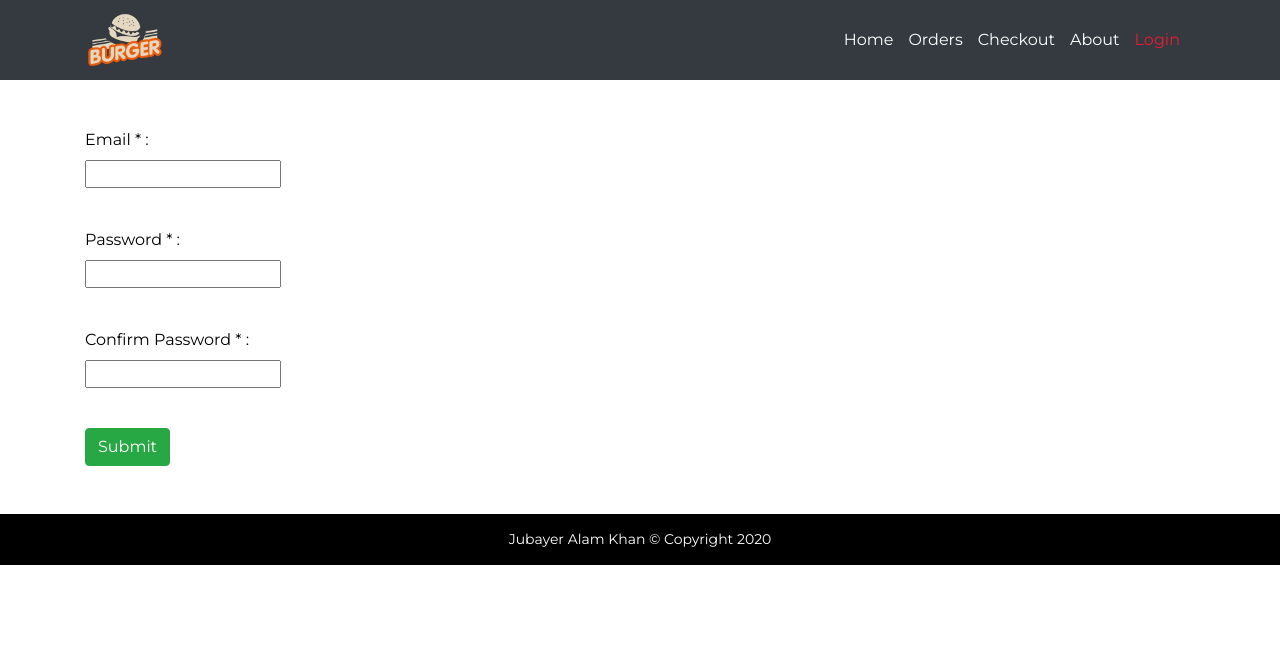
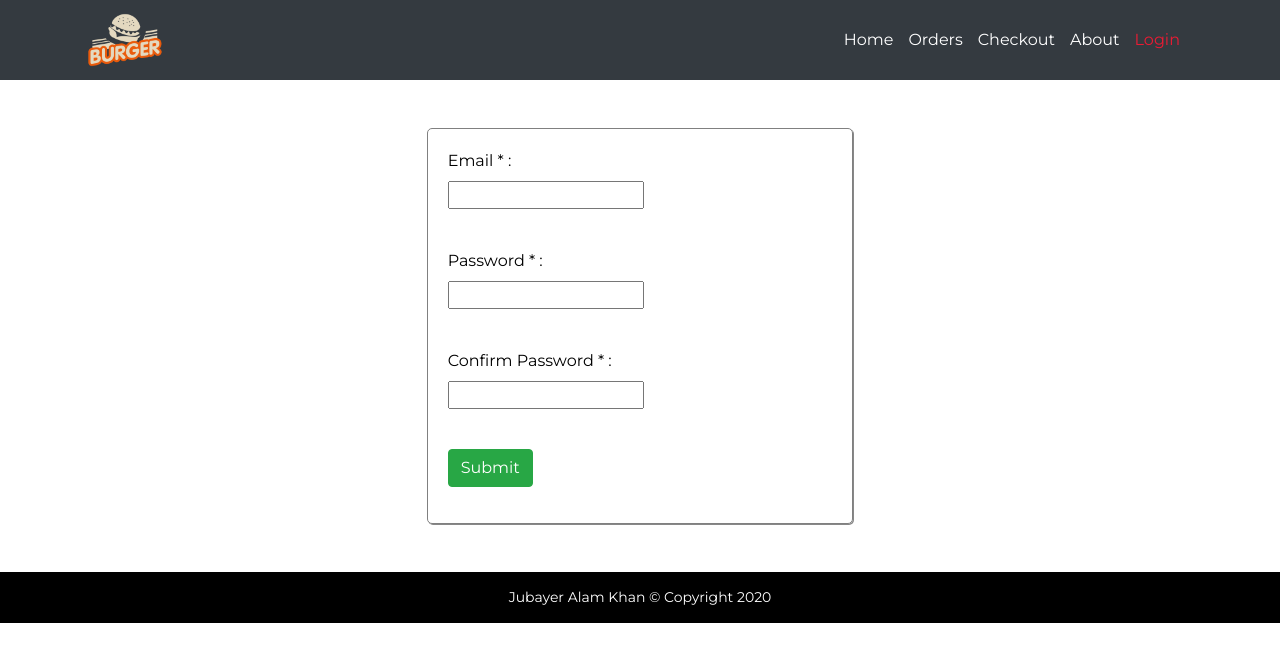
Before and after one commit to jakdev047/my-burger, a React (Create React App) app: page /login in a window 1280 px wide. Shown: the top 662 px of the page. Built offline with nearby package versions, Linux system fonts and the light colour scheme.

Commit message:
some form validate

```diff
--- a/src/components/Auth/Auth.js
+++ b/src/components/Auth/Auth.js
@@ -12,7 +12,7 @@ class Auth extends Component {
         },
         validationSchema: Yup.object({
             email: Yup.string().email('Invalid Email Formate').required('Email is required'),
-            password: Yup.string().required('Password is required'),
+            password: Yup.string().min(6,'Password Minimum 6 characters').required('Password is required'),
             confirmPassword: Yup.string().oneOf([Yup.ref('password'), ''], 'Password must match').required('Confirm Password is required'),
         })
     }
@@ -23,7 +23,13 @@ class Auth extends Component {
     }
     render() {
         return (
-            <div className="container my-5">
+            <div className="container my-5 col-4" style={{
+                border: "1px solid gray",
+                boxShadow: "1px 1px #888",
+                borderRadius: "5px",
+                padding: "20px",
+                marginBottom: "10px"
+            }}>
                 <Formik
                     initialValues={this.state.initialValues}
                     validationSchema={this.state.validationSchema}
--- a/src/components/FormController/Input.js
+++ b/src/components/FormController/Input.js
@@ -5,11 +5,11 @@ import TextError from '../TextError/TextError';
 const Input = props => {
     const { label,name,...rest } = props;
     return (
-        <div className="">
+        <>
             <label htmlFor={name}>{label}</label> <br/>
             <Field id={name} name={name} {...rest}/> <br/>
             <ErrorMessage name={name} component={TextError} /> <br/>
-        </div>
+        </>
     )
 }
 
```
